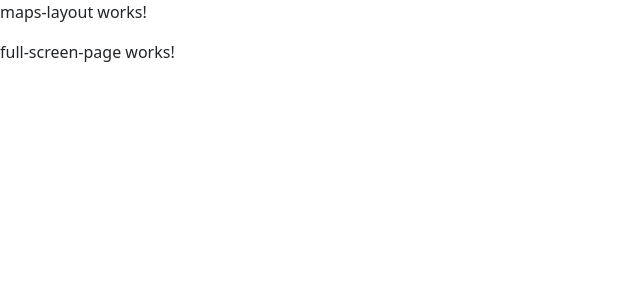
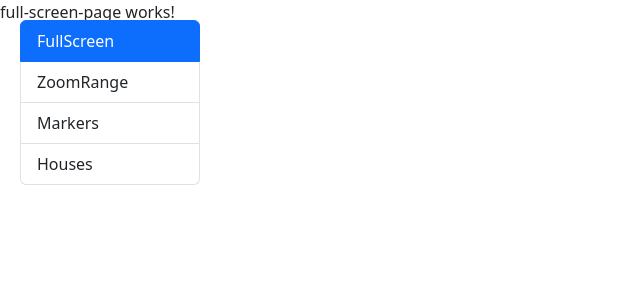
Before and after one commit to abelborit/angular-mapbox-app, an Angular app: page /maps/fullscreen in a window 1280 px wide. Shown: the top 300 px of the page, without its empty margins (0-640 px from the left). Built offline with nearby package versions, Linux system fonts and the light colour scheme.

Commit message:
[FEAT] side-menu.component HTML / CSS / TS & add side-menu.component in maps-layout.component HTML / CSS

```diff
--- a/src/app/maps/components/side-menu/side-menu.component.css
+++ b/src/app/maps/components/side-menu/side-menu.component.css
@@ -0,0 +1,4 @@
+li {
+  cursor: pointer;
+  transition: 0.2s all;
+}
--- a/src/app/maps/components/side-menu/side-menu.component.html
+++ b/src/app/maps/components/side-menu/side-menu.component.html
@@ -1 +1,35 @@
-<p>side-menu works!</p>
+<ul class="list-group">
+  <!-- Se está utilizando un enlace de propiedad de entrada [routerLink] con un arreglo como valor "[item.route]". Esto generalmente se usa cuando el enlace es dinámico y se compone de varias partes. En este caso, item.route es una propiedad que contiene la ruta a la que debe apuntar el enlace. -->
+  <!-- Cuando se utiliza con un solo valor directamente [routerLink]="item.route" es cuando el enlace es una cadena simple y no necesita ser desglosado en partes separadas.  -->
+  <li
+    *ngFor="let item of menuItems"
+    [routerLink]="[item.route]"
+    routerLinkActive="active"
+    class="list-group-item"
+  >
+    {{ item.name }}
+  </li>
+</ul>
+
+<!-- ******************************************************************************************************************* -->
+<!-- La diferencia principal entre las dos formas radica en cómo se maneja el enlace de la propiedad [routerLink] y la estructura de datos asociada. -->
+<!--
+Uso de Arreglo [routerLink]="[item.route]":
+  - Este enfoque es útil cuando la ruta se compone de múltiples segmentos y se necesita proporcionar una matriz de partes de ruta.
+  - Cada elemento en la matriz item.route podría representar un segmento de la ruta.
+  - Ejemplo: [routerLink]="[item.route, 'subpath', 'subsubpath']"
+
+Uso de Valor Simple [routerLink]="item.route":
+  - Este enfoque es apropiado cuando la ruta es simplemente una cadena única y no necesita ser dividida en partes.
+  - Es más directo y legible si las rutas en menuItems son cadenas completas de las rutas.
+  - Ejemplo: [routerLink]="item.route"
+
+
+*** NOTAS: ***
+  ** Manejo de Rutas Dinámicas:
+    - Si tu aplicación maneja rutas dinámicas, donde algunas partes de la ruta pueden cambiar en función de ciertos criterios, el uso de un arreglo puede ser más flexible para construir dinámicamente la ruta.
+
+  ** Facilidad de Lectura y Mantenimiento:
+    - El uso de un arreglo puede hacer que el código sea más expresivo y fácil de entender, especialmente si las rutas son más complejas y tienen múltiples partes.
+    - El uso de un valor simple puede ser preferible cuando las rutas son simples y no cambian dinámicamente.
+ -->
--- a/src/app/maps/components/side-menu/side-menu.component.ts
+++ b/src/app/maps/components/side-menu/side-menu.component.ts
@@ -1,10 +1,20 @@
 import { Component } from '@angular/core';
 
+interface MenuItem {
+  name: string;
+  route: string;
+}
+
 @Component({
-  selector: 'app-side-menu',
+  selector: 'maps-side-menu',
   templateUrl: './side-menu.component.html',
-  styleUrls: ['./side-menu.component.css']
+  styleUrls: ['./side-menu.component.css'],
 })
 export class SideMenuComponent {
-
+  public menuItems: MenuItem[] = [
+    { name: 'FullScreen', route: '/maps/fullscreen' },
+    { name: 'ZoomRange', route: '/maps/zoom-range' },
+    { name: 'Markers', route: '/maps/markers' },
+    { name: 'Houses', route: '/maps/properties' },
+  ];
 }
--- a/src/app/maps/layout/maps-layout/maps-layout.component.css
+++ b/src/app/maps/layout/maps-layout/maps-layout.component.css
@@ -0,0 +1,8 @@
+/* como en el HTML de maps-layout.component.html se está usando el selector de <maps-side-menu></maps-side-menu> o <maps-side-menu /> entonces es como si fuera otra etiqueta normal de HTML como por ejemplo si fuera un <span></span> y para CSS se puede usar tal cual ese nombre de selector para colocarle sus estilos */
+maps-side-menu {
+  position: fixed;
+  top: 20px;
+  left: 20px;
+  z-index: 9999;
+  width: 180px;
+}
--- a/src/app/maps/layout/maps-layout/maps-layout.component.html
+++ b/src/app/maps/layout/maps-layout/maps-layout.component.html
@@ -1,4 +1,4 @@
-<p>maps-layout works!</p>
+<maps-side-menu></maps-side-menu>
 
 <router-outlet></router-outlet>
 
```
